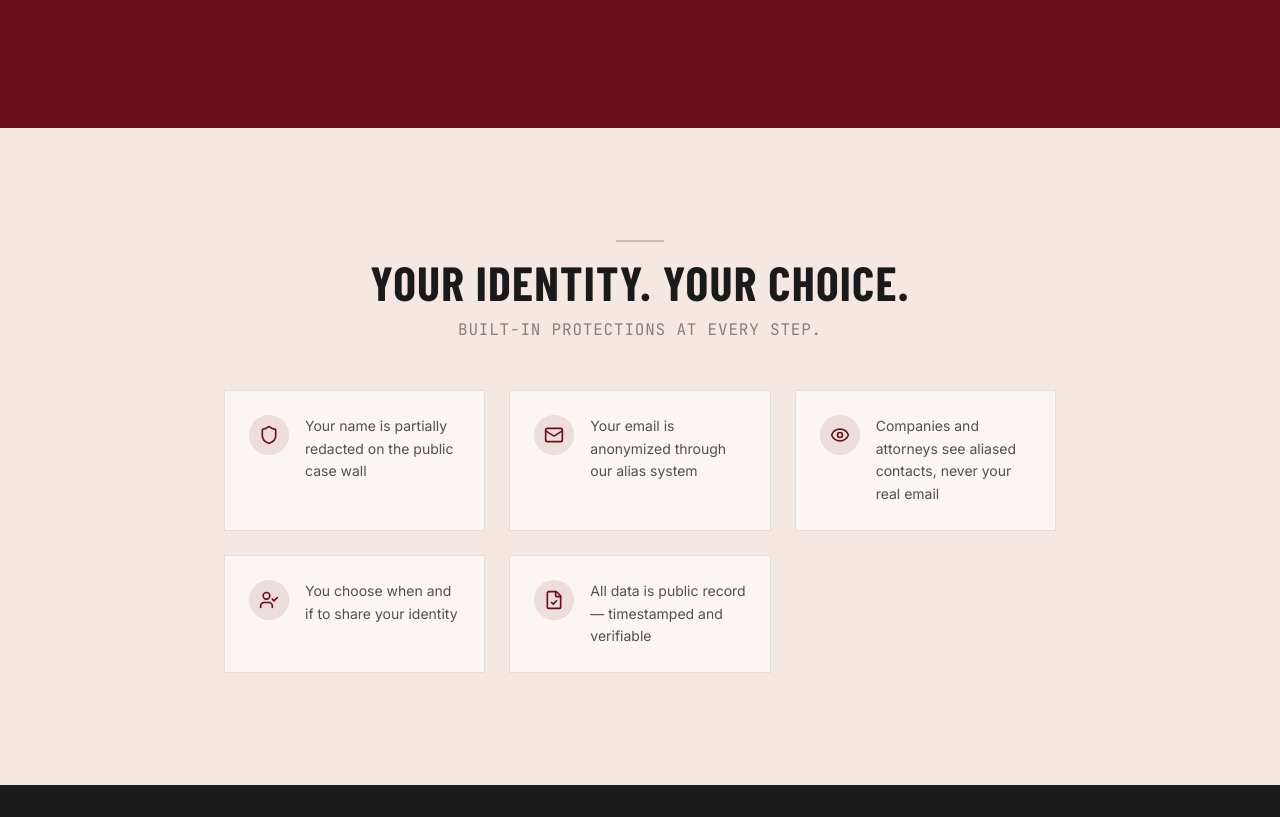
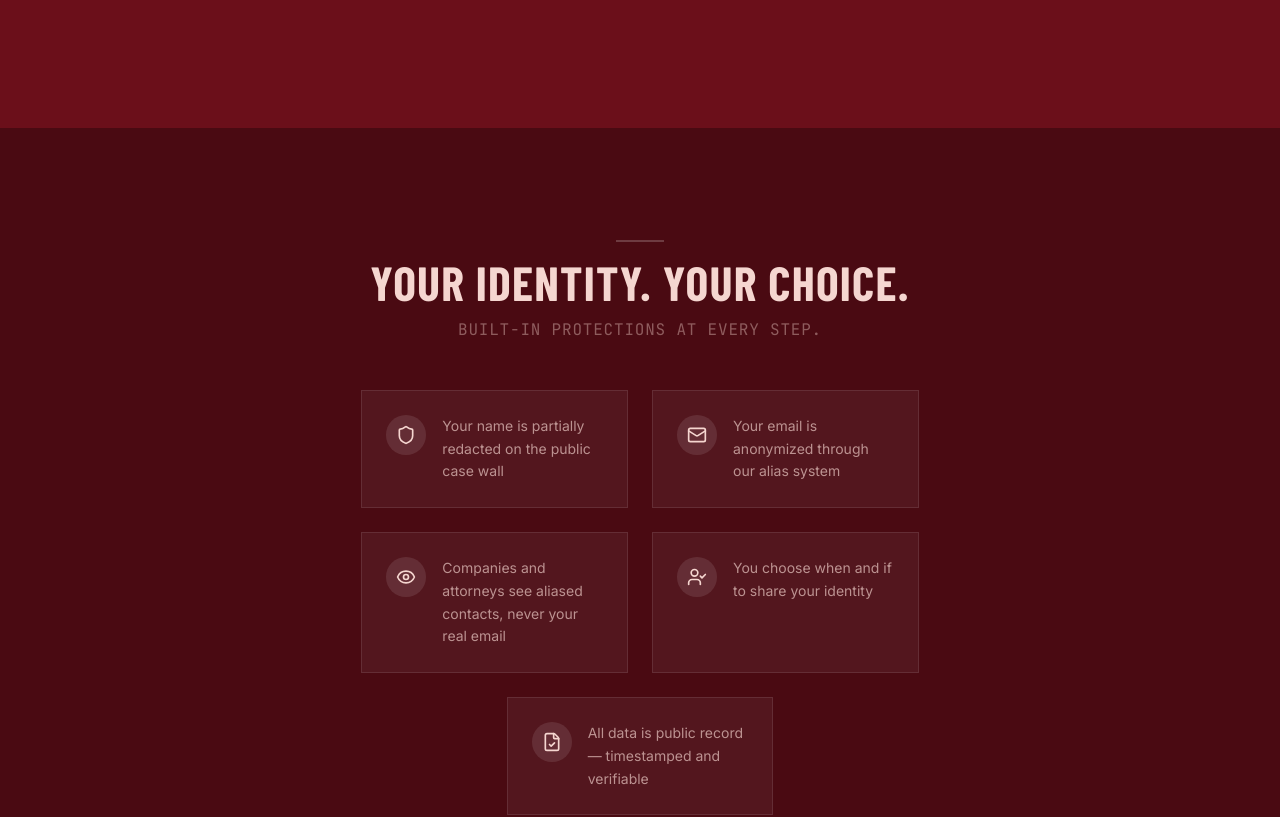
Before and after one commit to vbendas/Sindicato, a Next.js app in the folder mainpage/: page /en in a window 1280 px wide. Shown: the part 1420-2237 px from the top of the page. Built offline with nearby package versions, Linux system fonts and the light colour scheme; no server answers; the database is empty; a web font is replaced by a local one.

Commit message:
fix: hero translation keys, DataProtection dark bg, remove green resolved counter

```diff
--- a/mainpage/src/app/sections/DataProtection.tsx
+++ b/mainpage/src/app/sections/DataProtection.tsx
@@ -18,7 +18,7 @@ export default function DataProtection() {
   ];
 
   return (
-    <section className="bg-sindicato-parchment py-20 sm:py-24 lg:py-28">
+    <section className="bg-sindicato-bordeaux-dark py-20 sm:py-24 lg:py-28">
       <div className="max-w-4xl mx-auto px-4 sm:px-6 lg:px-8">
         <motion.div
           initial={{ opacity: 0, y: 20 }}
@@ -27,16 +27,16 @@ export default function DataProtection() {
           transition={{ duration: 0.6 }}
           className="text-center mb-12"
         >
-          <div className="w-12 h-0.5 bg-sindicato-charcoal/20 mx-auto mb-4" />
-          <h2 className="text-3xl sm:text-4xl lg:text-5xl font-bold text-sindicato-charcoal uppercase font-[family-name:var(--font-barlow)] tracking-wide mb-3">
+          <div className="w-12 h-0.5 bg-white/20 mx-auto mb-4" />
+          <h2 className="text-3xl sm:text-4xl lg:text-5xl font-bold text-sindicato-warm-white uppercase font-[family-name:var(--font-barlow)] tracking-wide mb-3">
             {t("dataProtection.title")}
           </h2>
-          <p className="text-sindicato-charcoal/50 text-sm sm:text-base font-[family-name:var(--font-jetbrains)] tracking-wider uppercase">
+          <p className="text-sindicato-warm-white/40 text-sm sm:text-base font-[family-name:var(--font-jetbrains)] tracking-wider uppercase">
             {t("dataProtection.subtitle")}
           </p>
         </motion.div>
 
-        <div className="grid grid-cols-1 sm:grid-cols-2 lg:grid-cols-3 gap-4 sm:gap-6">
+        <div className="flex flex-wrap justify-center gap-4 sm:gap-6">
           {points.map((point, i) => {
             const Icon = icons[i];
             return (
@@ -46,12 +46,12 @@ export default function DataProtection() {
                 whileInView={{ opacity: 1, y: 0 }}
                 viewport={{ once: true }}
                 transition={{ delay: i * 0.1, duration: 0.5 }}
-                className="bg-white/60 border border-sindicato-charcoal/10 p-6 flex items-start gap-4 transition-all duration-300 hover:border-sindicato-charcoal/25"
+                className="bg-white/5 border border-white/10 p-6 flex items-start gap-4 transition-all duration-300 hover:border-white/20 w-full sm:w-[calc(50%-0.5rem)] lg:w-[calc(33.333%-0.667rem)]"
               >
-                <span className="w-10 h-10 rounded-full bg-sindicato-bordeaux/10 flex items-center justify-center shrink-0">
-                  <Icon className="w-5 h-5 text-sindicato-bordeaux" />
+                <span className="w-10 h-10 rounded-full bg-white/10 flex items-center justify-center shrink-0">
+                  <Icon className="w-5 h-5 text-sindicato-warm-white" />
                 </span>
-                <p className="text-sindicato-charcoal/75 text-sm leading-relaxed">
+                <p className="text-sindicato-warm-white/65 text-sm leading-relaxed">
                   {point}
                 </p>
               </motion.div>
--- a/mainpage/src/app/sections/Hero.tsx
+++ b/mainpage/src/app/sections/Hero.tsx
@@ -109,7 +109,7 @@ export default function Hero({ caseCount = 0, companyCount = 0 }: HeroProps) {
         className="absolute bottom-8 sm:bottom-10 left-0 right-0 z-10 text-center"
       >
         <p className="text-sindicato-warm-white/45 text-xs sm:text-sm font-[family-name:var(--font-jetbrains)] tracking-widest">
-          #{String(caseCount).padStart(3, "0")} {t("hero.statsCasesFiled")} &middot; {companyCount}{" "}{t("hero.statsCompaniesExposed")} &middot; {t("hero.statsWorkerReported")}
+          #{String(caseCount).padStart(3, "0")} {t("hero.statsCasesFiled")} &middot; {companyCount}{" "}{t("hero.statsCompaniesNotified")} &middot; {t("hero.statsWorkerDocumented")}
         </p>
       </motion.div>
     </section>
--- a/mainpage/src/app/sections/WhyItExists.tsx
+++ b/mainpage/src/app/sections/WhyItExists.tsx
@@ -95,7 +95,6 @@ export default function WhyItExists({ stats, activeVertical, onVerticalChange }:
       label: t("whyItExists.statResolvedLabel"),
       body: t("whyItExists.statResolvedBody"),
       invert: true,
-      color: "text-emerald-400",
     },
   ];
 
@@ -146,7 +145,7 @@ export default function WhyItExists({ stats, activeVertical, onVerticalChange }:
                 }`}
               >
                 <div className={row.invert ? "order-2 md:order-2" : "order-2 md:order-1"}>
-                  <div className={`text-6xl sm:text-7xl lg:text-8xl font-bold font-[family-name:var(--font-barlow)] leading-none ${row.color ?? "text-sindicato-warm-white"}`}>
+                  <div className="text-6xl sm:text-7xl lg:text-8xl font-bold text-sindicato-warm-white font-[family-name:var(--font-barlow)] leading-none">
                     {row.stat}
                   </div>
                   <div className="text-sindicato-warm-white/40 text-xs uppercase tracking-widest mt-2 font-[family-name:var(--font-jetbrains)]">
```
